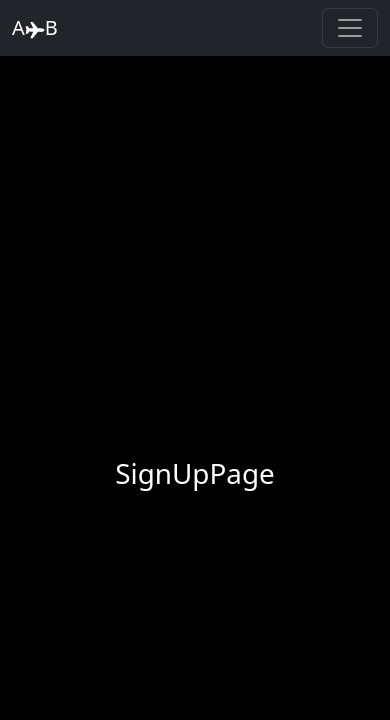
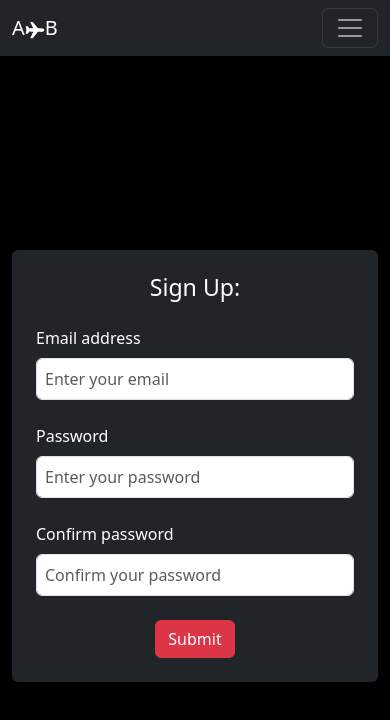
Before and after one commit to tam1444AH/A2B2.0, a React (Vite) app in the folder client/: page /signup in a window 390 px wide. Shown: the top 720 px of the page. Built offline with nearby package versions, Linux system fonts and the light colour scheme.

Commit message:
Added LoginForm, SignUpForm, updated responsivness

```diff
--- a/client/package.json
+++ b/client/package.json
@@ -23,11 +23,16 @@
     "@types/react": "^18.3.12",
     "@types/react-dom": "^18.3.1",
     "@vitejs/plugin-react-swc": "^3.5.0",
+    "css-loader": "^7.1.2",
     "eslint": "^9.13.0",
     "eslint-plugin-react": "^7.37.2",
     "eslint-plugin-react-hooks": "^5.0.0",
     "eslint-plugin-react-refresh": "^0.4.14",
     "globals": "^15.11.0",
+    "sass": "^1.83.0",
+    "sass-embedded": "^1.83.0",
+    "sass-loader": "^16.0.4",
+    "style-loader": "^4.0.0",
     "vite": "^5.4.10"
   }
 }
--- a/client/src/components/FlightCard.jsx
+++ b/client/src/components/FlightCard.jsx
@@ -23,8 +23,8 @@ const FlightCard = ({ flight }) => {
           </div>
 
 
-          <Card.Text className="text-center mb-3">
-            <strong className='fs-5'>{flight.airline.name} {flight.flight.number}</strong>
+          <Card.Text className="text-center mb-3" style={{ fontSize: '1.125rem' }}>
+            <strong>{flight.airline.name} {flight.flight.number}</strong>
           </Card.Text>
 
 
@@ -36,8 +36,8 @@ const FlightCard = ({ flight }) => {
 
 
         <Card.Footer className="d-flex justify-content-between">
-          <Button variant="danger" size="sm">Save Flight</Button>
-          <Button variant="danger" size="sm">Book Flight</Button>
+          <Button variant="danger" size="sm" className='fw-medium'>Save Flight</Button>
+          <Button variant="danger" size="sm" className='fw-medium'>Book Flight</Button>
         </Card.Footer>
       </Card>
     </div>
--- a/client/src/components/IATAForm.jsx
+++ b/client/src/components/IATAForm.jsx
@@ -27,7 +27,7 @@ const IATAForm = () => {
             />
           </Form.Group>
           <div className="d-flex justify-content-center">
-            <Button variant="danger" type="submit">
+            <Button variant="danger" type="submit" className='fw-medium'>
               Submit
             </Button>
           </div>
--- /dev/null
+++ b/client/src/components/LoginForm.jsx
@@ -0,0 +1,42 @@
+import React from 'react'
+import Container from 'react-bootstrap/Container';
+import Form from 'react-bootstrap/Form';
+import Button from 'react-bootstrap/Button';
+import Col from 'react-bootstrap/Col';
+
+const LoginForm = () => {
+  return (
+    <Container>
+        <Col xs={12} sm={10} md={8} lg={6} className="p-4 bg-dark rounded mb-4 mx-auto">
+            <Form>
+                <Form.Group>
+                    <h3 className="text-center mb-4 text-white">Login:</h3>
+                </Form.Group>
+                <Form.Group className="mb-4" controlId="formGroupEmail">
+                    <Form.Label>Email address</Form.Label>
+                    <Form.Control
+                    type="email"
+                    placeholder="Enter your email"
+                    className="p-2 text-truncate"
+                    />
+                </Form.Group>
+                <Form.Group className="mb-4" controlId="formGroupPassword">
+                    <Form.Label>Password</Form.Label>
+                    <Form.Control
+                    type="password"
+                    placeholder="Enter your password"
+                    className="p-2 text-truncate"
+                    />
+                </Form.Group>
+                <div className="d-flex justify-content-center">
+                    <Button variant="danger" type="submit" className='fw-medium'>
+                    Submit
+                    </Button>
+                </div>
+            </Form>
+        </Col>
+    </Container>
+  )
+}
+
+export default LoginForm;
--- /dev/null
+++ b/client/src/components/SignUpForm.jsx
@@ -0,0 +1,50 @@
+import React from 'react'
+import Container from 'react-bootstrap/Container';
+import Form from 'react-bootstrap/Form';
+import Button from 'react-bootstrap/Button';
+import Col from 'react-bootstrap/Col';
+
+const SignUpForm = () => {
+  return (
+    <Container>
+        <Col xs={12} sm={10} md={8} lg={6} className="p-4 bg-dark rounded mb-4 mx-auto">
+            <Form>
+                <Form.Group>
+                    <h3 className="text-center mb-4 text-white">Sign Up:</h3>
+                </Form.Group>
+                <Form.Group className="mb-4" controlId="formGroupEmail">
+                    <Form.Label>Email address</Form.Label>
+                    <Form.Control
+                    type="email"
+                    placeholder="Enter your email"
+                    className="p-2 text-truncate"
+                    />
+                </Form.Group>
+                <Form.Group className="mb-4" controlId="formGroupPassword">
+                    <Form.Label>Password</Form.Label>
+                    <Form.Control
+                    type="password"
+                    placeholder="Enter your password"
+                    className="p-2 text-truncate"
+                    />
+                </Form.Group>
+                <Form.Group className="mb-4" controlId="formGroupConfirmPassword">
+                    <Form.Label>Confirm password</Form.Label>
+                    <Form.Control
+                    type="password"
+                    placeholder="Confirm your password"
+                    className="p-2 text-truncate"
+                    />
+                </Form.Group>
+                <div className="d-flex justify-content-center">
+                    <Button variant="danger" type="submit" className='fw-medium'>
+                        Submit
+                    </Button>
+                </div>
+            </Form>
+        </Col>
+    </Container>
+  )
+}
+
+export default SignUpForm;
--- a/client/src/pages/LoginPage.jsx
+++ b/client/src/pages/LoginPage.jsx
@@ -1,9 +1,10 @@
 import React from 'react'
+import LoginForm from '../components/LoginForm'
 
 const LoginPage = () => {
   return (
     <div className='d-flex flex-column justify-content-center align-items-center vh-100 bg-black text-white'>
-      <h1>LoginPage</h1>
+      <LoginForm />
     </div>
   )
 }
--- a/client/src/pages/SignUpPage.jsx
+++ b/client/src/pages/SignUpPage.jsx
@@ -1,9 +1,10 @@
 import React from 'react'
+import SignUpForm from '../components/SignUpForm'
 
 const SignUpPage = () => {
   return (
     <div className='d-flex flex-column justify-content-center align-items-center vh-100 bg-black text-white'>
-      <h1>SignUpPage</h1>
+      <SignUpForm />
     </div>
   )
 }
```
Also changed, not shown: 1 other file (tests, documents, lock files or other folders).
